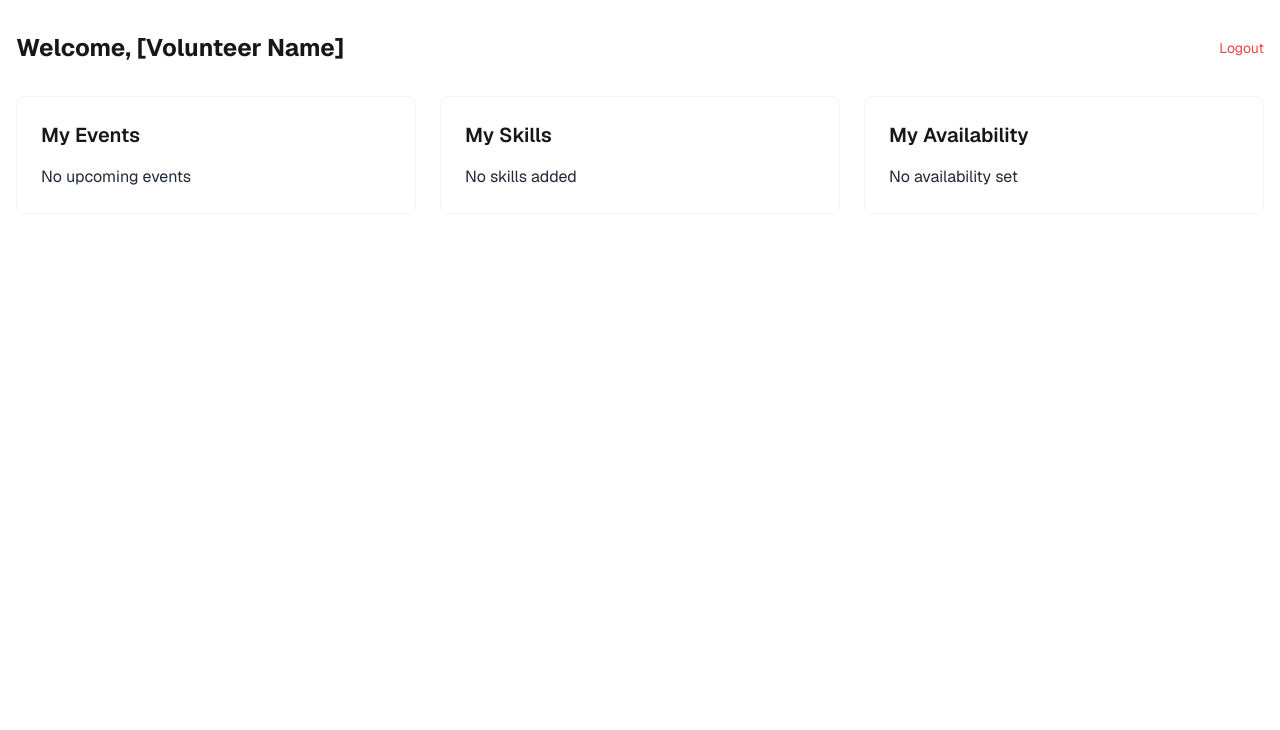
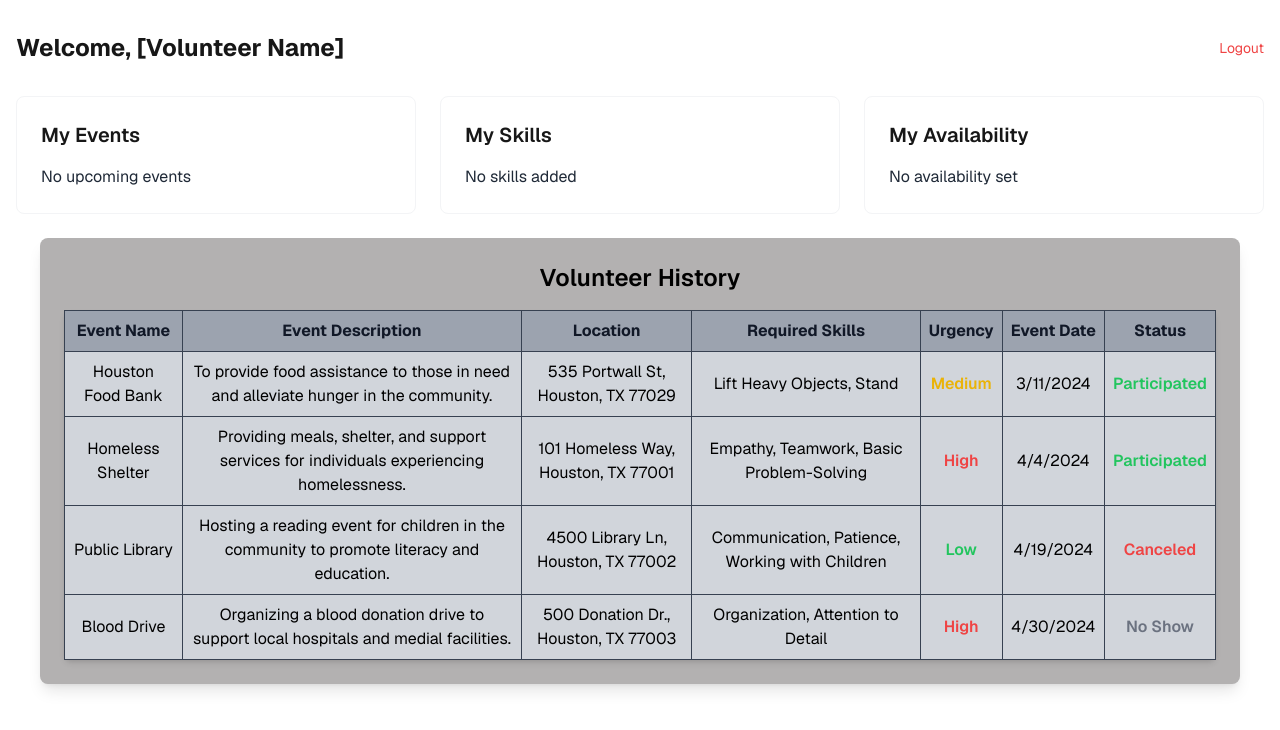
Before and after one commit to adamnelsonarcher/4353-Webapp, a Next.js app: page /volunteer/dashboard in a window 1280 px wide. Shown: the top 730 px of the page. Built offline with nearby package versions, Linux system fonts and the light colour scheme; sample sign-in values are in the browser's storage.

Commit message:
Added VolunteerHistory.tsx and updated page.tsx

```diff
--- /dev/null
+++ b/src/app/volunteer/dashboard/VolunteerHistory.tsx
@@ -0,0 +1,139 @@
+"use client";
+
+import { useState, useEffect } from "react";
+
+interface VolunteerHistoryEntry {
+  eventName: string;
+  eventDescription: string;
+  location: string;
+  requiredSkills: string;
+  urgency: "Low" | "Medium" | "High";
+  eventDate: string;
+  status: "Participated" | "Canceled" | "No Show" | "Pending";
+}
+
+const VolunteerHistory = () => {
+  const [history, setHistory] = useState<VolunteerHistoryEntry[]>([]);
+
+  useEffect(() => {
+    const storedHistory = localStorage.getItem("volunteerHistory");
+    if (storedHistory) {
+      setHistory(JSON.parse(storedHistory));
+    } else {
+      const demoData: VolunteerHistoryEntry[] = [
+        {
+          eventName: "Houston Food Bank",
+          eventDescription:
+            "To provide food assistance to those in need and alleviate hunger in the community.",
+          location: "535 Portwall St, Houston, TX 77029",
+          requiredSkills: "Lift Heavy Objects, Stand",
+          urgency: "Medium",
+          eventDate: "03/11/2024",
+          status: "Participated",
+
+        },
+        {
+            eventName: "Homeless Shelter",
+            eventDescription:
+              "Providing meals, shelter, and support services for individuals experiencing homelessness.",
+            location: "101 Homeless Way, Houston, TX 77001",
+            requiredSkills: "Empathy, Teamwork, Basic Problem-Solving",
+            urgency: "High",
+            eventDate: "04/04/2024",
+            status: "Participated",
+        },
+        {
+            eventName: "Public Library",
+            eventDescription:
+              "Hosting a reading event for children in the community to promote literacy and education.",
+            location: "4500 Library Ln, Houston, TX 77002",
+            requiredSkills: "Communication, Patience, Working with Children",
+            urgency: "Low",
+            eventDate: "04/19/2024",
+            status: "Canceled",
+        },
+        {
+            eventName: "Blood Drive",
+            eventDescription:
+              "Organizing a blood donation drive to support local hospitals and medial facilities.",
+            location: "500 Donation Dr., Houston, TX 77003",
+            requiredSkills: "Organization, Attention to Detail",
+            urgency: "High",
+            eventDate: "4/30/2024",
+            status: "No Show",
+        },
+      ];
+      localStorage.setItem("volunteerHistory", JSON.stringify(demoData));
+      setHistory(demoData);
+    }
+  }, []);
+
+  const formatDate = (dateString: string) => {
+    const date = new Date(dateString);
+    if (isNaN(date.getTime())) return dateString;
+    return date.toLocaleDateString("en-US");
+  };
+
+  return (
+    <div className="p-6 bg-[#b3b1b1] shadow-lg rounded-lg text-white">
+      <h1 className="text-2xl font-semibold mb-4 text-center text-black">
+        Volunteer History
+      </h1>
+      <table className="w-full border border-gray-700 shadow-md rounded-md">
+        <thead className="bg-gray-400 text-gray-900">
+          <tr>
+            <th className="border border-gray-700 p-2">Event Name</th>
+            <th className="border border-gray-700 p-2">Event Description</th>
+            <th className="border border-gray-700 p-2">Location</th>
+            <th className="border border-gray-700 p-2">Required Skills</th>
+            <th className="border border-gray-700 p-2">Urgency</th>
+            <th className="border border-gray-700 p-2 whitespace-nowrap">Event Date</th>
+            <th className="border border-gray-700 p-2">Status</th>
+          </tr>
+        </thead>
+        <tbody className="bg-gray-300 text-black">
+          {history.map((entry, index) => (
+            <tr key={index} className="text-center border border-gray-700">
+              <td className="border border-gray-700 p-2">{entry.eventName}</td>
+              <td className="border border-gray-700 p-2">{entry.eventDescription}</td>
+              <td className="border border-gray-700 p-2">{entry.location}</td>
+              <td className="border border-gray-700 p-2">{entry.requiredSkills}</td>
+              <td
+                className={`border border-gray-700 p-2 font-semibold ${
+                  entry.urgency === "High"
+                    ? "text-red-500"
+                    : entry.urgency === "Medium"
+                    ? "text-yellow-500"
+                    : "text-green-500"
+                }`}
+              >
+                {entry.urgency}
+              </td>
+              <td className="border border-gray-700 p-2 text-center whitespace-nowrap">
+                {formatDate(entry.eventDate)}
+              </td>
+              <td
+                className={`border border-gray-700 p-2 font-semibold ${
+                  entry.status === "Participated"
+                    ? "text-green-500"
+                    : entry.status === "Canceled"
+                    ? "text-red-500"
+                    : entry.status === "Pending"
+                    ? "text-yellow-500"
+                    : entry.status === "No Show"
+                    ? "text-gray-500"
+                    : ""
+
+                }`}
+              >
+                {entry.status}
+              </td>
+            </tr>
+          ))}
+        </tbody>
+      </table>
+    </div>
+  );
+};
+
+export default VolunteerHistory;
--- a/src/app/volunteer/dashboard/page.tsx
+++ b/src/app/volunteer/dashboard/page.tsx
@@ -2,6 +2,7 @@
 
 import { useEffect } from 'react';
 import { useRouter } from 'next/navigation';
+import VolunteerHistory from "./VolunteerHistory";
 
 export default function VolunteerDashboard() {
   const router = useRouter();
@@ -45,7 +46,12 @@ export default function VolunteerDashboard() {
             <p className="text-secondary-foreground">No availability set</p>
           </div>
         </div>
+        <div className="p-6">
+          <VolunteerHistory />
+        </div>
+
       </div>
     </div>
+
   );
 }
```
